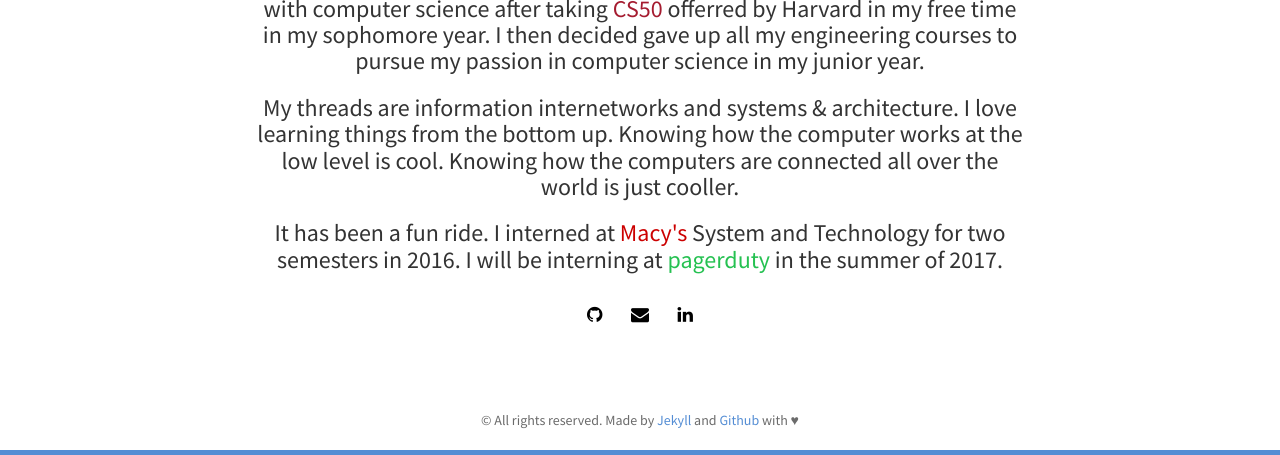
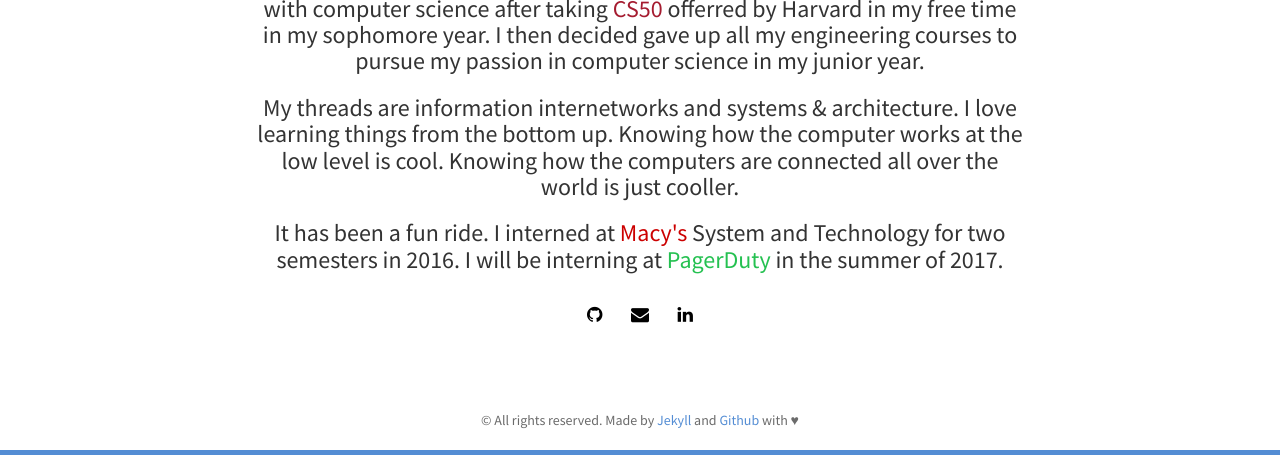
Before and after one commit to daivinhtran/daivinhtran.github.io, a Jekyll site: the page built from index.html, in a window 1280 px wide. Shown: the part 445-900 px from the top of the page. Built offline with Jekyll 4.4.1, drawn with Linux system fonts in a browser that asks for light colours; nearby versions of some CDN libraries; the list of posts is cut into pages by our own code.

Commit message:
capitalize company name

```diff
--- a/index.html
+++ b/index.html
@@ -13,7 +13,7 @@
 
 	  <h3>My threads are information internetworks and systems &amp; architecture. I love learning things from the bottom up. Knowing how the computer works at the low level is cool. Knowing how the computers are connected all over the world is just cooller.</h3>
 
-	  <h3>It has been a fun ride. I interned at <a style="color: #c00 !important" href="https://www.macys.com/">Macy's</a> System and Technology for two semesters in 2016. I will be interning at <a style="color: #25c151 !important" href="https://www.pagerduty.com/">pagerduty</a> in the summer of 2017.</h3>
+	  <h3>It has been a fun ride. I interned at <a style="color: #c00 !important" href="https://www.macys.com/">Macy's</a> System and Technology for two semesters in 2016. I will be interning at <a style="color: #25c151 !important" href="https://www.pagerduty.com/">PagerDuty</a> in the summer of 2017.</h3>
 
 	  {% include social.html %}
 	</div>
```
